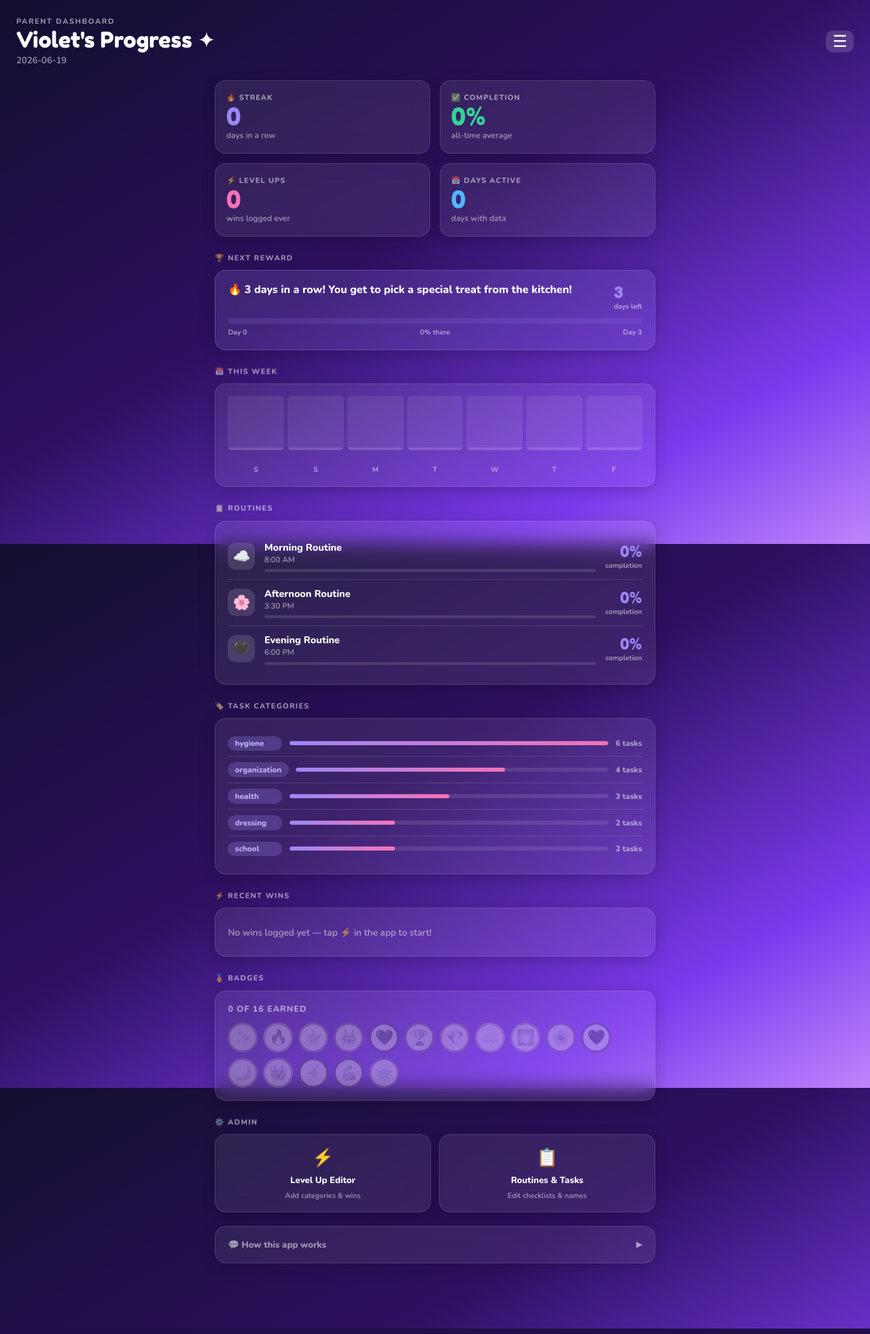
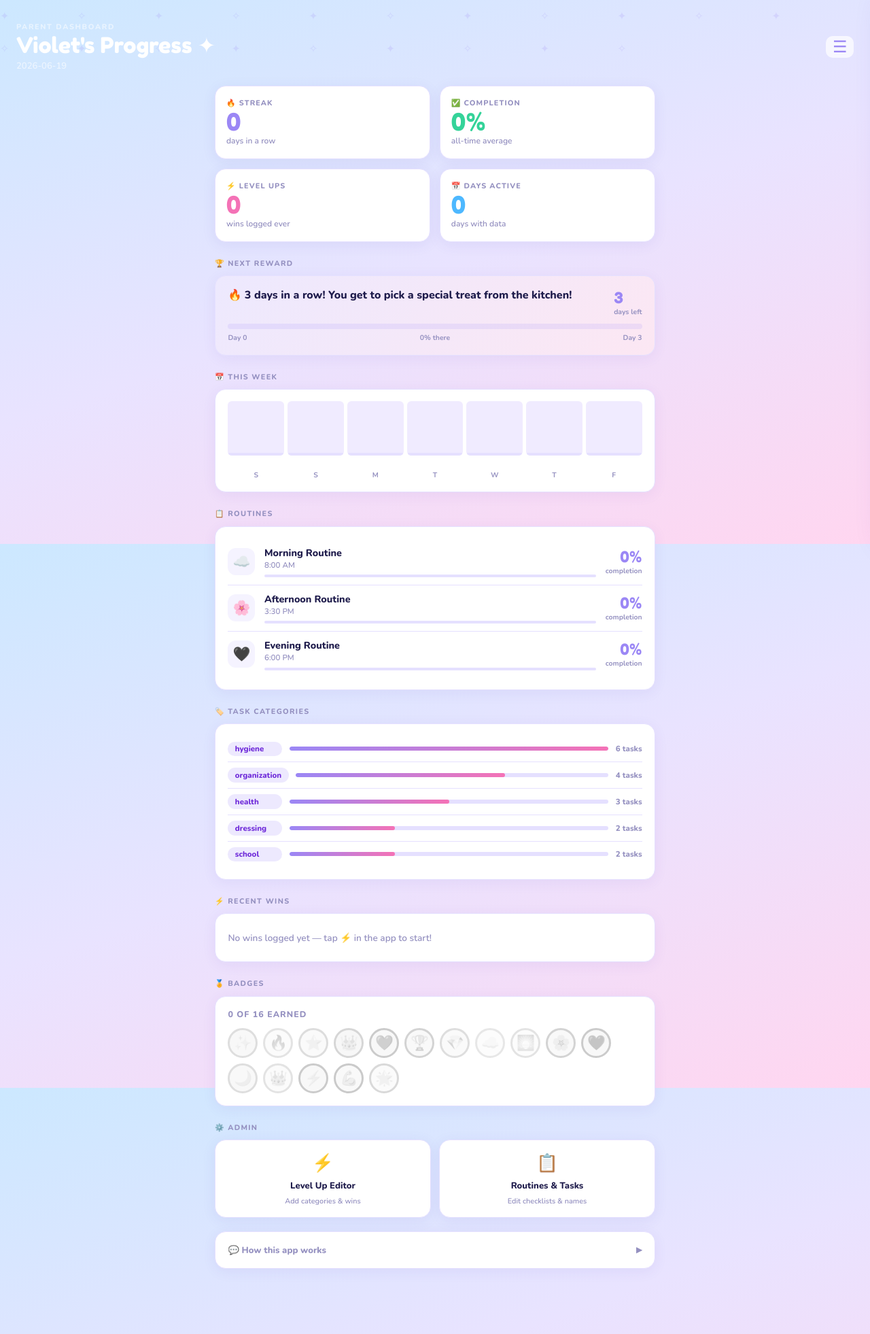
Before and after one commit to briefsubstance91/violet-routines, a Flask app: page /dashboard in a window 1280 px wide. Shown: the whole page at 68% size. Run offline with Flask 3, Linux system fonts and the light colour scheme.

Commit message:
Match all pages to routines page pastel style
User preferred the light pastel gradient on the routines page over the
dark theme. Unified all pages to the same aesthetic:

- Background: linear-gradient(160deg, #cce8ff → #e9e3ff → #ffd6f0)
- Cards: white with light purple border and soft shadow
- Text: dark navy #1e1b4b on light background
- Sparkle ✦ pattern added to all pages
- Landing page: hero text updated to gradient/dark for readability
  on the light background; hero-curve removed
- FAQ: header title now gradient text, transparent background
- Dashboard: transparent header sits on gradient body
- Badges: frosted-glass sticky header (white/70%)

Co-Authored-By: Claude Sonnet 4.6 <noreply@anthropic.com>

```diff
--- a/templates/dashboard.html
+++ b/templates/dashboard.html
@@ -15,29 +15,36 @@
       --pink:   #f472b6;
       --green:  #34d399;
       --yellow: #fbbf24;
-      --text:   #ffffff;
-      --muted:  rgba(255,255,255,0.55);
-      --bg:     rgba(255,255,255,0.06);
-      --card:   rgba(255,255,255,0.08);
-      --border: rgba(255,255,255,0.12);
+      --text:   #1e1b4b;
+      --muted:  #9490c0;
+      --bg:     #f5f3ff;
+      --card:   #ffffff;
+      --border: #e5e0ff;
       --r:      16px;
     }
 
     body {
       font-family: 'Nunito', sans-serif;
-      background: linear-gradient(150deg, #120e2e 0%, #2d1060 45%, #7c3aed 80%, #c084fc 100%);
+      background: linear-gradient(160deg, #cce8ff 0%, #e9e3ff 50%, #ffd6f0 100%);
       background-attachment: fixed;
       color: var(--text);
       min-height: 100vh;
       padding-bottom: 4rem;
     }
 
+    body::before {
+      content: '✦ ✧ ✦ ✧ ✦ ✧ ✦ ✧ ✦ ✧ ✦ ✧ ✦ ✧ ✦ ✧ ✦ ✧ ✦ ✧';
+      position: fixed; top: 0; left: 0; right: 0;
+      font-size: 1rem; color: rgba(155,135,245,0.18);
+      letter-spacing: 2rem; word-spacing: 2rem; line-height: 3rem;
+      pointer-events: none; z-index: 0; word-break: break-all;
+    }
+
     /* ── Header ── */
     header {
       background: transparent;
-      padding: 1.5rem 1.5rem 1.5rem;
-      color: white;
-      position: relative;
+      padding: 2rem 1.5rem 1.5rem;
+      position: relative; z-index: 1;
     }
     .header-top {
       display: flex; align-items: center; justify-content: space-between;
@@ -63,8 +70,8 @@
     }
 
     /* ── Hamburger menu ── */
-    .menu-btn { background: rgba(255,255,255,0.15); border: none; font-size: 1.5rem; color: white; cursor: pointer; padding: 0.25rem 0.6rem; border-radius: 10px; line-height: 1; }
-    .menu-btn:hover { background: rgba(255,255,255,0.25); }
+    .menu-btn { background: rgba(255,255,255,0.7); border: none; font-size: 1.5rem; color: var(--purple); cursor: pointer; padding: 0.25rem 0.6rem; border-radius: 10px; line-height: 1; }
+    .menu-btn:hover { background: white; }
     .menu-backdrop { display: none; position: fixed; inset: 0; background: rgba(78,58,180,0.18); z-index: 200; backdrop-filter: blur(2px); }
     .menu-backdrop.open { display: block; }
     .menu-panel { position: fixed; top: 0; right: 0; width: min(280px, 85vw); height: 100%; background: white; z-index: 201; transform: translateX(110%); transition: transform 0.3s cubic-bezier(0.34,1.2,0.64,1); padding: 2rem 1.5rem; display: flex; flex-direction: column; box-shadow: -8px 0 40px rgba(78,58,180,0.15); }
@@ -85,12 +92,10 @@
     }
     .kpi-card {
       background: var(--card);
-      backdrop-filter: blur(14px);
-      -webkit-backdrop-filter: blur(14px);
-      border: 1px solid var(--border);
+      border: 1.5px solid var(--border);
       border-radius: var(--r);
       padding: 1.1rem 1rem;
-      box-shadow: 0 4px 20px rgba(0,0,0,0.2);
+      box-shadow: 0 4px 20px rgba(78,58,180,0.08);
       display: flex; flex-direction: column; gap: 0.15rem;
     }
     .kpi-label {
@@ -113,12 +118,10 @@
     /* ── Card ── */
     .card {
       background: var(--card);
-      backdrop-filter: blur(14px);
-      -webkit-backdrop-filter: blur(14px);
-      border: 1px solid var(--border);
+      border: 1.5px solid var(--border);
       border-radius: var(--r);
       padding: 1.1rem 1.15rem;
-      box-shadow: 0 4px 24px rgba(0,0,0,0.2);
+      box-shadow: 0 4px 20px rgba(78,58,180,0.07);
       margin-bottom: 0.75rem;
     }
     .card-title {
@@ -129,8 +132,8 @@
 
     /* ── Milestone card ── */
     .milestone-card {
-      background: rgba(155,135,245,0.18);
-      border: 1px solid rgba(155,135,245,0.35);
+      background: linear-gradient(135deg, #ede9fe 0%, #fce7f3 100%);
+      border: 1.5px solid var(--border);
     }
     .ms-header {
       display: flex; align-items: flex-start; justify-content: space-between;
@@ -162,7 +165,7 @@
     .week-bar-wrap {
       width: 100%; height: 80px;
       display: flex; align-items: flex-end;
-      background: rgba(255,255,255,0.08); border-radius: 6px; overflow: hidden;
+      background: #f0ebff; border-radius: 6px; overflow: hidden;
     }
     .week-bar {
       width: 100%; border-radius: 6px 6px 0 0;
@@ -170,7 +173,7 @@
       background: var(--purple);
     }
     .week-bar.full { background: linear-gradient(to top, var(--purple), var(--pink)); }
-    .week-bar.no-data { background: rgba(255,255,255,0.12); height: 4px !important; border-radius: 3px; }
+    .week-bar.no-data { background: #e5e0ff; height: 4px !important; border-radius: 3px; }
     .week-pct { font-size: 0.62rem; font-weight: 800; color: var(--text); }
     .week-day { font-size: 0.65rem; font-weight: 700; color: var(--muted); }
 
@@ -183,7 +186,7 @@
     .routine-row:last-child { border-bottom: none; }
     .routine-icon-wrap {
       width: 40px; height: 40px; border-radius: 12px;
-      background: rgba(255,255,255,0.12);
+      background: var(--bg);
       display: flex; align-items: center; justify-content: center;
       font-size: 1.3rem; flex-shrink: 0;
     }
@@ -237,12 +240,12 @@
     .tag-row:last-child { border-bottom: none; }
     .tag-pill {
       display: inline-flex; align-items: center;
-      background: rgba(155,135,245,0.25); color: #c4b5fd;
+      background: #ede9fe; color: #6d28d9;
       border-radius: 100px; padding: 0.18rem 0.65rem;
       font-size: 0.72rem; font-weight: 800;
       flex-shrink: 0; min-width: 80px;
     }
-    .tag-bar-wrap { flex: 1; height: 6px; background: rgba(255,255,255,0.1); border-radius: 3px; overflow: hidden; }
+    .tag-bar-wrap { flex: 1; height: 6px; background: var(--border); border-radius: 3px; overflow: hidden; }
     .tag-bar { height: 100%; border-radius: 3px; background: linear-gradient(90deg, var(--purple), var(--pink)); }
     .tag-count { font-size: 0.72rem; font-weight: 800; color: var(--muted); white-space: nowrap; }
 
@@ -265,9 +268,9 @@
     .hiw-links { display: flex; flex-wrap: wrap; gap: 0.5rem; margin-top: 0.5rem; }
     .hiw-link {
       display: inline-flex; align-items: center; gap: 0.3rem;
-      background: rgba(255,255,255,0.08); border: 1.5px solid rgba(255,255,255,0.18);
+      background: var(--bg); border: 1.5px solid var(--border);
       border-radius: 100px; padding: 0.3rem 0.75rem;
-      font-size: 0.75rem; font-weight: 800; color: #c4b5fd;
+      font-size: 0.75rem; font-weight: 800; color: var(--purple);
       text-decoration: none; transition: border-color 0.15s;
     }
     .hiw-link:hover { border-color: var(--purple); }
@@ -445,12 +448,12 @@
   <!-- ── Admin shortcuts ── -->
   <p class="section-label">⚙️ Admin</p>
   <div style="display:grid; grid-template-columns:1fr 1fr; gap:0.75rem; margin-bottom:1.25rem">
-    <a href="/admin" style="display:flex;flex-direction:column;align-items:center;gap:0.4rem;padding:1rem;background:rgba(255,255,255,0.08);backdrop-filter:blur(14px);-webkit-backdrop-filter:blur(14px);border-radius:16px;text-decoration:none;color:var(--text);box-shadow:0 4px 20px rgba(0,0,0,0.2);border:1px solid var(--border);">
+    <a href="/admin" style="display:flex;flex-direction:column;align-items:center;gap:0.4rem;padding:1rem;background:white;border-radius:16px;text-decoration:none;color:var(--text);box-shadow:0 4px 20px rgba(78,58,180,0.08);border:1.5px solid var(--border);">
       <span style="font-size:1.6rem">⚡</span>
       <span style="font-size:0.82rem;font-weight:800">Level Up Editor</span>
       <span style="font-size:0.68rem;font-weight:600;color:var(--muted);text-align:center">Add categories & wins</span>
     </a>
-    <a href="/admin" style="display:flex;flex-direction:column;align-items:center;gap:0.4rem;padding:1rem;background:rgba(255,255,255,0.08);backdrop-filter:blur(14px);-webkit-backdrop-filter:blur(14px);border-radius:16px;text-decoration:none;color:var(--text);box-shadow:0 4px 20px rgba(0,0,0,0.2);border:1px solid var(--border);">
+    <a href="/admin" style="display:flex;flex-direction:column;align-items:center;gap:0.4rem;padding:1rem;background:white;border-radius:16px;text-decoration:none;color:var(--text);box-shadow:0 4px 20px rgba(78,58,180,0.08);border:1.5px solid var(--border);">
       <span style="font-size:1.6rem">📋</span>
       <span style="font-size:0.82rem;font-weight:800">Routines & Tasks</span>
       <span style="font-size:0.68rem;font-weight:600;color:var(--muted);text-align:center">Edit checklists & names</span>
```
Also changed, not shown: templates/badges.html (+17 -9 lines), templates/faq.html (+29 -20 lines), templates/landing.html (+30 -21 lines), templates/stats.html (+17 -21 lines).
